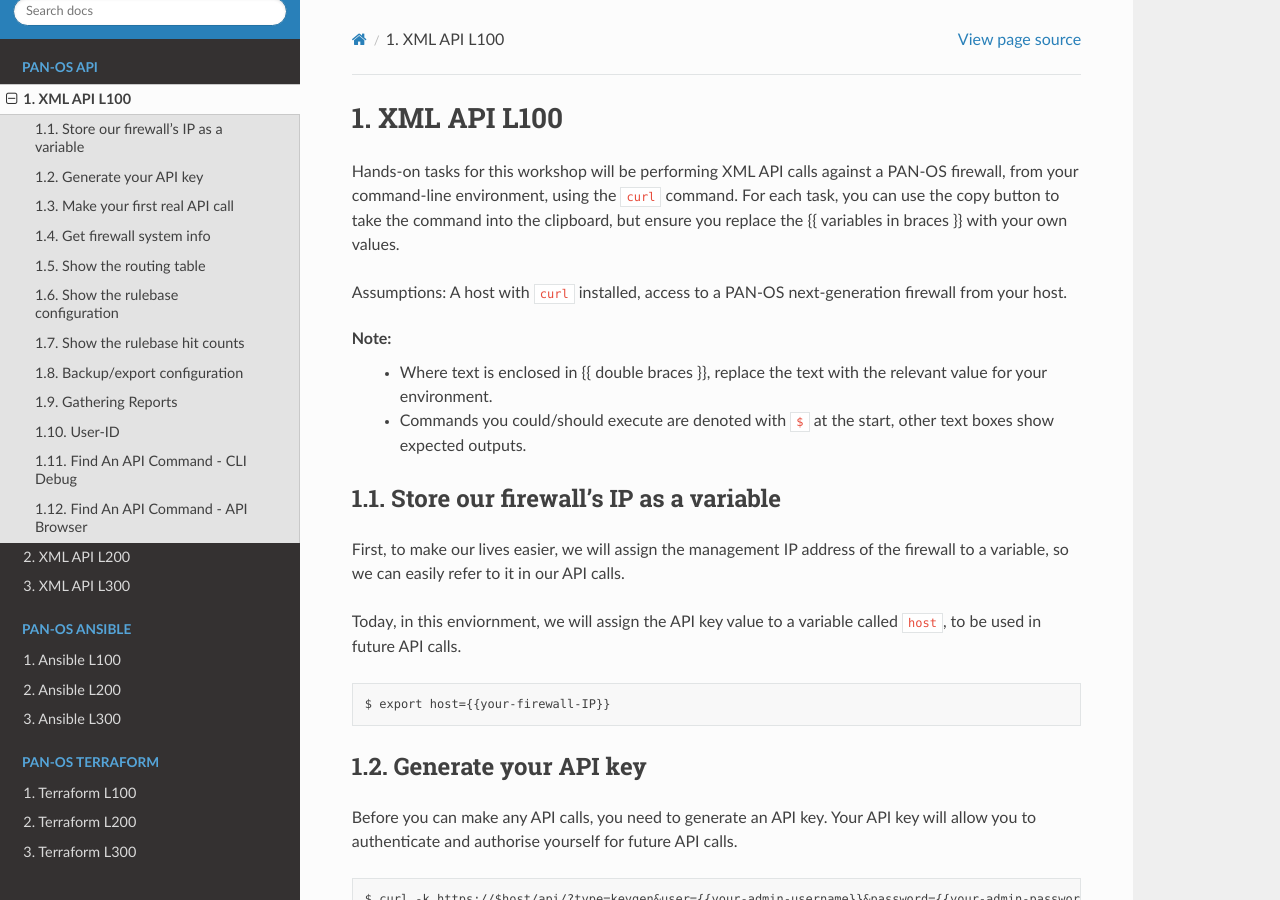
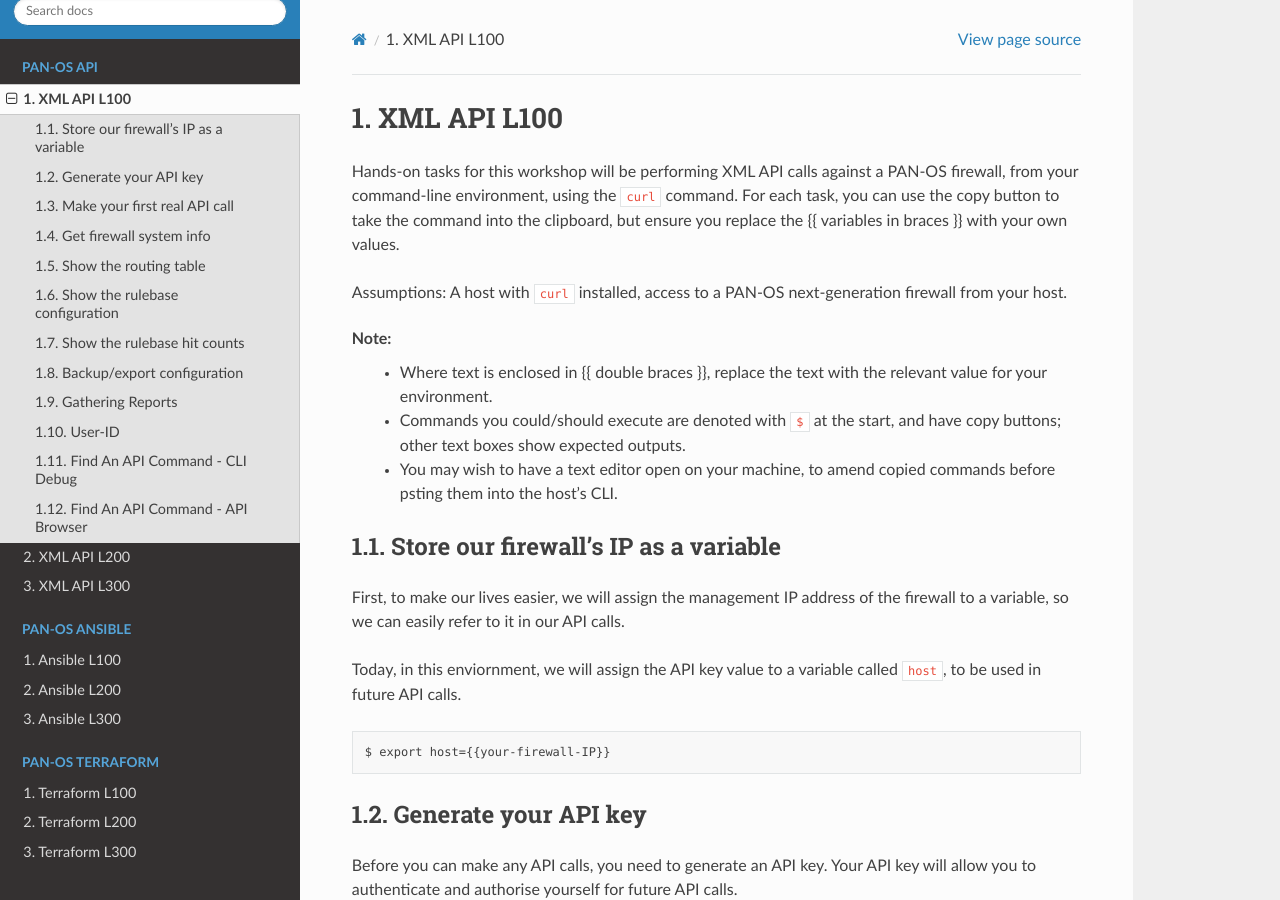
Before and after one commit to jamesholland-uk/automation-workshops, a Sphinx documentation site: the page built from docs/xmlapi/l100.rst, in a window 1280 px wide and 900 px high. Built offline with Sphinx 7.4.7 and the Read the Docs theme 2.0.0, drawn with Linux system fonts in a browser that asks for light colours.

Commit message:
Copy/paste guidance

```diff
--- a/docs/ansible/l100.rst
+++ b/docs/ansible/l100.rst
@@ -11,7 +11,8 @@
 
 Note:
     * Where text is enclosed in {{ double braces }}, replace the text with the relevant value for your environment.
-    * Commands you could/should execute are denoted with ``$`` at the start, other text boxes show expected outputs.
+    * Commands you could/should execute are denoted with ``$`` at the start, and have copy buttons; other text boxes show expected outputs.
+    * You may wish to have a text editor open on your machine, to amend copied commands before psting them into the host's CLI.
 
 
 Ansible pre-flight checks
--- a/docs/terraform/l100.rst
+++ b/docs/terraform/l100.rst
@@ -8,7 +8,8 @@
 
 Note:
     * Where text is enclosed in {{ double braces }}, replace the text with the relevant value for your environment.
-    * Commands you could/should execute are denoted with ``$`` at the start, other text boxes show expected outputs.
+    * Commands you could/should execute are denoted with ``$`` at the start, and have copy buttons; other text boxes show expected outputs.
+    * You may wish to have a text editor open on your machine, to amend copied commands before psting them into the host's CLI.
 
 
 Terraform pre-flight checks
--- a/docs/xmlapi/l100.rst
+++ b/docs/xmlapi/l100.rst
@@ -7,7 +7,8 @@
 
 Note:
     * Where text is enclosed in {{ double braces }}, replace the text with the relevant value for your environment.
-    * Commands you could/should execute are denoted with ``$`` at the start, other text boxes show expected outputs.
+    * Commands you could/should execute are denoted with ``$`` at the start, and have copy buttons; other text boxes show expected outputs.
+    * You may wish to have a text editor open on your machine, to amend copied commands before psting them into the host's CLI.
 
 
 Store our firewall's IP as a variable
```
